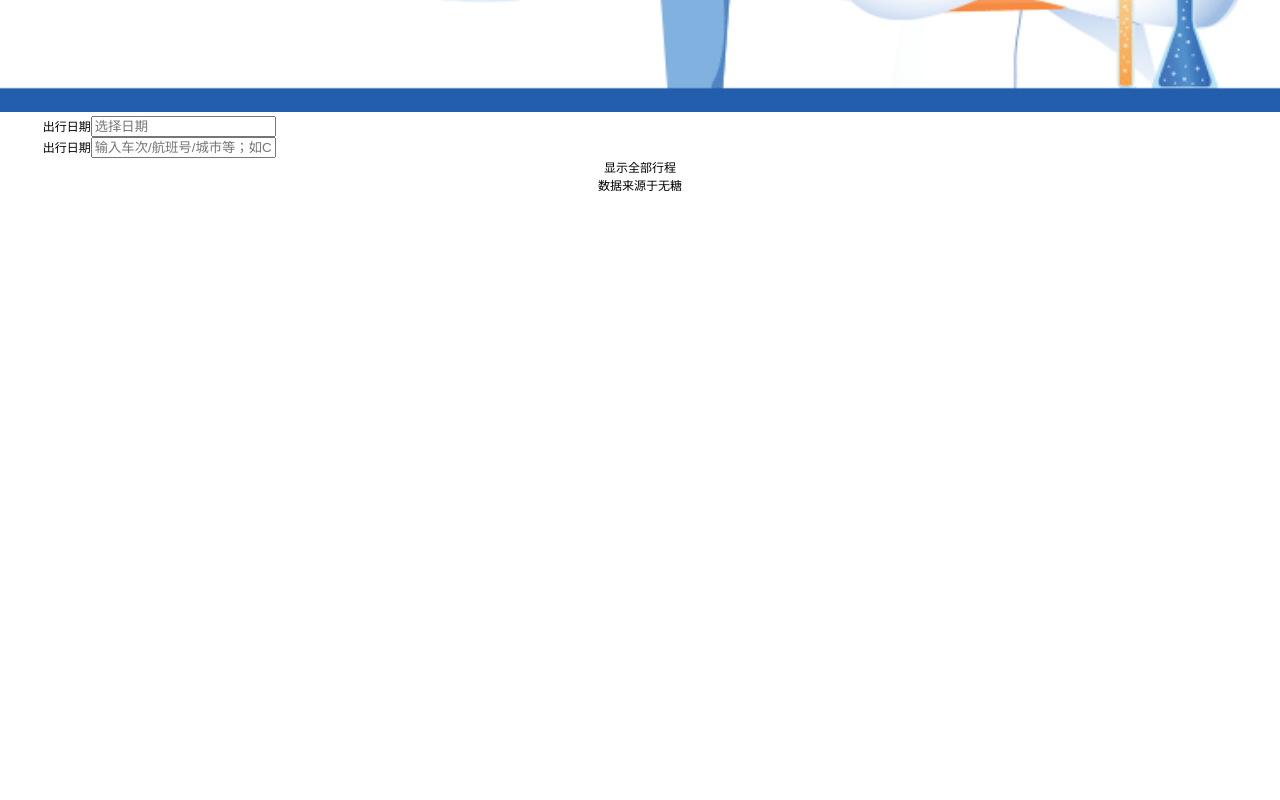
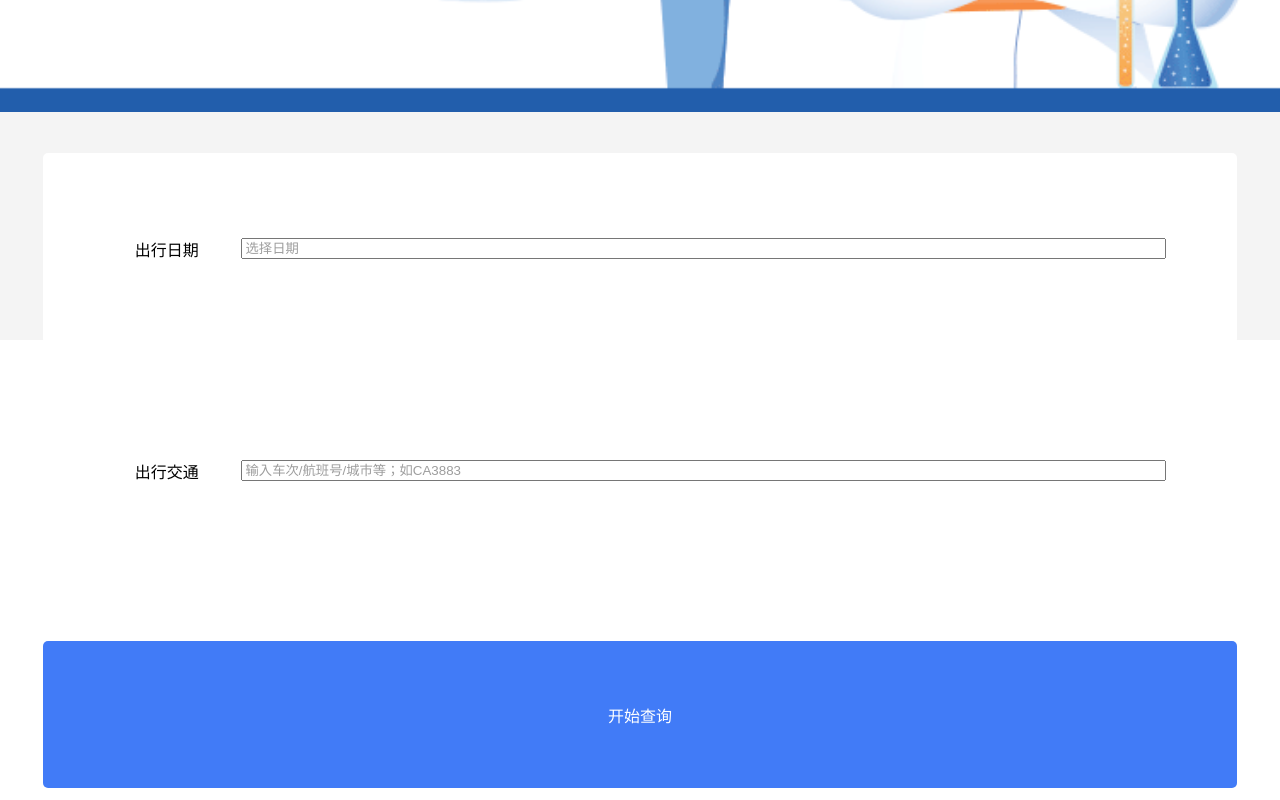
Before and after one commit to ninimeow/trip-inquiry, a Vue app: page / in a window 1280 px wide. Shown: the part 460-1260 px from the top of the page. Before the commit the page ends 800 px from the top, so only its background shows below. Built offline with nearby package versions, Linux system fonts and the light colour scheme.

Commit message:
首页样式

```diff
--- a/src/App.vue
+++ b/src/App.vue
@@ -36,4 +36,7 @@ li {
   padding: 0;
   margin: 0;
 }
+#app {
+  height: 100%;
+}
 </style>
--- a/src/views/Index/Index.vue
+++ b/src/views/Index/Index.vue
@@ -6,12 +6,12 @@
       <input type="text" placeholder="选择日期"/>
     </div>
     <div class="input type">
-      <span>出行日期</span>
+      <span>出行交通</span>
       <input type="text" placeholder="输入车次/航班号/城市等；如CA3883"/>
     </div>
-    <div class="btn"></div>
-    <div class="info">显示全部行程</div>
-    <div class="info">数据来源于无糖</div>
+    <div class="btn">开始查询</div>
+    <div class="info all">显示全部行程</div>
+    <div class="info from">数据来源于无糖</div>
   </div>
 </template>
 
@@ -21,16 +21,80 @@ export default {
 }
 </script>
 <style>
+.views {
+  height: 100%;
+  background: rgb(244, 244, 244);
+}
 .banner {
   width: 100%;
 }
 
 .input {
   width: 7rem;
+  height: 1.12rem;
   margin: 0 auto;
+  background: #fff;
+  border-radius: 5px;
+  font-size: 16px;
+  vertical-align: middle;
+  display: flex;
+  align-items: center;
+  padding: 0 0.42rem;
+  box-sizing: border-box;
+}
+.input.date {
+  margin-top: 0.22rem;
+  margin-bottom: 0.18rem;
+}
+
+.input.type {
+  margin-bottom: 0.44rem;
+}
+
+.input span {
+  padding-left: 0.12rem;
+}
+
+.input span::before {
+  content: "";
+  display: block;
+  width: 0.06rem;
+  height: 100%;
+  border-radius: 3px;
+  background: #417bf7;
+}
+
+.input input {
+  margin-left: 0.25rem;
+  outline: none;
+  flex: 1 0 auto;
+}
+
+input::-webkit-input-placeholder {
+  color: #9d9d9d;
+}
+
+.btn {
+  width: 7rem;
+  height: 0.86rem;
+  background: #417bf7;
+  color: #fff;
+  text-align: center;
+  margin: 0 auto;
+  border-radius: 5px;
+  display: flex;
+  justify-content: center;
+  align-items: center;
+  font-size: 16px;
 }
 
 .info {
   text-align: center;
+  font-size: 16px;
+  margin-top: 0.8rem;
+  color: #b5b5b6;
+}
+.info.all {
+  color: #417bf7;
 }
 </style>
```
